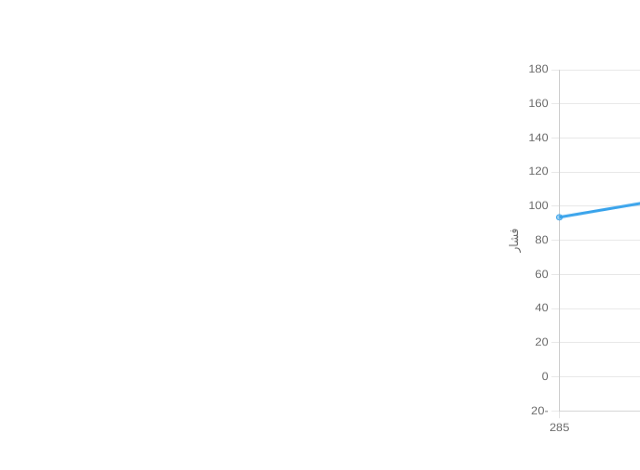
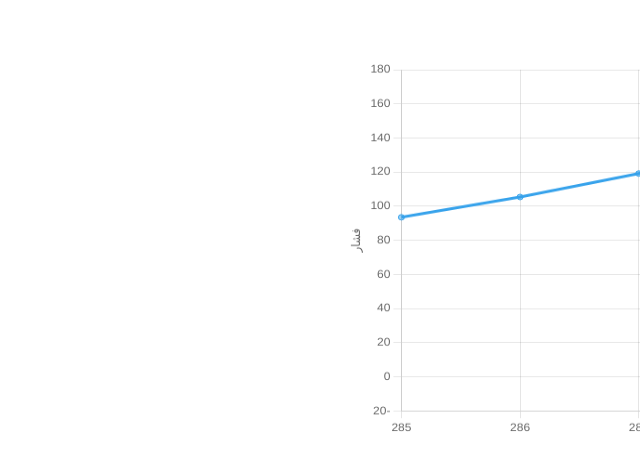
Before and after one commit to parsa1378fallah/fuzzyBalance, a Next.js app: page /test in a window 1280 px wide. Shown: the top 470 px of the page, without its empty margins (640-1280 px from the left). Built offline with nearby package versions, Linux system fonts and the light colour scheme.

Commit message:
add react  toast

```diff
--- a/app/(main)/test/page.tsx
+++ b/app/(main)/test/page.tsx
@@ -5,6 +5,7 @@ import { main } from "@/utils/helpers.ts";
 import { Button } from "@/components/ui/button.tsx";
 import { Input } from "@/components/ui/input.tsx";
 import Spinner from "@/components/shared/spinner";
+import { notify } from "@/utils/notify";
 
 const Test: React.FC = () => {
   const [loading, setLoading] = useState<boolean>(false);
@@ -52,7 +53,7 @@ const Test: React.FC = () => {
   }, []);
 
   return (
-    <div className="w-full mx-auto flex items-center px-10">
+    <div className="w-full mx-auto flex flex-col lg:flex-row items-center px-10">
       <div className="flex flex-col gap-6 my-3">
         <div className="flex items-center gap-2">
           <p className="whitespace-nowrap">مینیمم دما : {minTemp}</p>
@@ -80,10 +81,14 @@ const Test: React.FC = () => {
           />
         </div>
         <Button
-          variant={"outline"}
-          className={"w-1/2 text-xl"}
+          variants={"outline"}
+          className={`w-1/2 text-xl ${
+            Number(minTemp) < Number(maxTemp) ? "bg-green-500" : "bg-red-500"
+          }`}
           onClick={() => {
-            handleFuzzyBalanceChart(Number(minTemp), Number(maxTemp));
+            Number(minTemp) > Number(maxTemp)
+              ? notify("error", "ماکسیمم دما باید از مینیمم دما بیشتر باشد")
+              : handleFuzzyBalanceChart(Number(minTemp), Number(maxTemp));
           }}
         >
           اعمال
--- a/app/globals.css
+++ b/app/globals.css
@@ -9,6 +9,9 @@
 * {
   direction: rtl;
   font-family: vazir !important;
+}
+.Toastify__toast-body {
+  font-size: 14px !important;
 }
 @layer base {
   :root {
--- a/app/layout.tsx
+++ b/app/layout.tsx
@@ -1,7 +1,8 @@
 import type { Metadata } from "next";
 import { Inter } from "next/font/google";
 import "./globals.css";
-
+import { ToastContainer, toast } from "react-toastify";
+import "react-toastify/dist/ReactToastify.css";
 const inter = Inter({ subsets: ["latin"] });
 
 export const metadata: Metadata = {
@@ -16,7 +17,10 @@ export default function RootLayout({
 }) {
   return (
     <html lang="en">
-      <body>{children}</body>
+      <body>
+        {children}
+        <ToastContainer rtl={true} />
+      </body>
     </html>
   );
 }
--- a/package.json
+++ b/package.json
@@ -25,6 +25,7 @@
     "react-dom": "^18",
     "react-hook-form": "^7.49.2",
     "react-spinners": "^0.13.8",
+    "react-toastify": "^9.1.3",
     "tailwind-merge": "^2.1.0",
     "tailwindcss-animate": "^1.0.7",
     "zod": "^3.22.4"
--- /dev/null
+++ b/utils/notify.ts
@@ -0,0 +1,5 @@
+import { ToastContainer, toast } from 'react-toastify';
+
+export const notify = (type: "success" | "error", message: string): void => {
+    toast[type](message); // Removed the extra dots and fixed the syntax
+};
```
Also changed, not shown: 1 other file (tests, documents, lock files or other folders).
